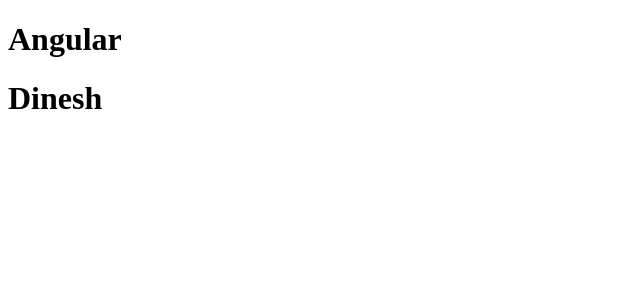
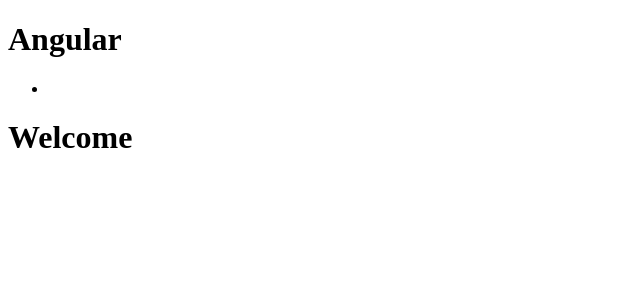
Before and after one commit to Dineshkumar27/angularPrograms, an Angular app: page / in a window 1280 px wide. Shown: the top 300 px of the page, without its empty margins (0-640 px from the left). Built offline with nearby package versions, Linux system fonts and the light colour scheme.

Commit message:
properties

```diff
--- a/src/app/app.component.html
+++ b/src/app/app.component.html
@@ -1,2 +1,5 @@
 <h1>Angular</h1>
+<ul>
+  <li></li>
+</ul>
 <courses> </courses>
--- a/src/app/app.module.ts
+++ b/src/app/app.module.ts
@@ -4,11 +4,13 @@
 import { AppRoutingModule } from './app-routing.module';
 import { AppComponent } from './app.component';
 import { CoursesComponent } from './courses.component';
+import { CourseComponent } from './course/course.component';
 
 @NgModule({
   declarations: [
     AppComponent,
-    CoursesComponent
+    CoursesComponent,
+    CourseComponent
   ],
   imports: [
     BrowserModule,
--- /dev/null
+++ b/src/app/course/course.component.html
@@ -0,0 +1 @@
+<p>course works!</p>
--- /dev/null
+++ b/src/app/course/course.component.ts
@@ -0,0 +1,15 @@
+import { Component, OnInit } from '@angular/core';
+
+@Component({
+  selector: 'app-course',
+  templateUrl: './course.component.html',
+  styleUrls: ['./course.component.css']
+})
+export class CourseComponent implements OnInit {
+
+  constructor() { }
+
+  ngOnInit() {
+  }
+
+}
--- a/src/app/courses.component.ts
+++ b/src/app/courses.component.ts
@@ -1,9 +1,10 @@
 import {Component} from "@angular/core";
 @Component({
-  selector:'courses',
-  template: '<h1>Dinesh</h1>'
+  selector: 'courses',
+  template: `<h1 [textContent]="title"></h1>`
 
 })
 export class CoursesComponent{
+  title="Welcome"
 
 }
```
Also changed, not shown: src/app/course/course.component.css (added), 1 other file (tests, documents, lock files or other folders).
